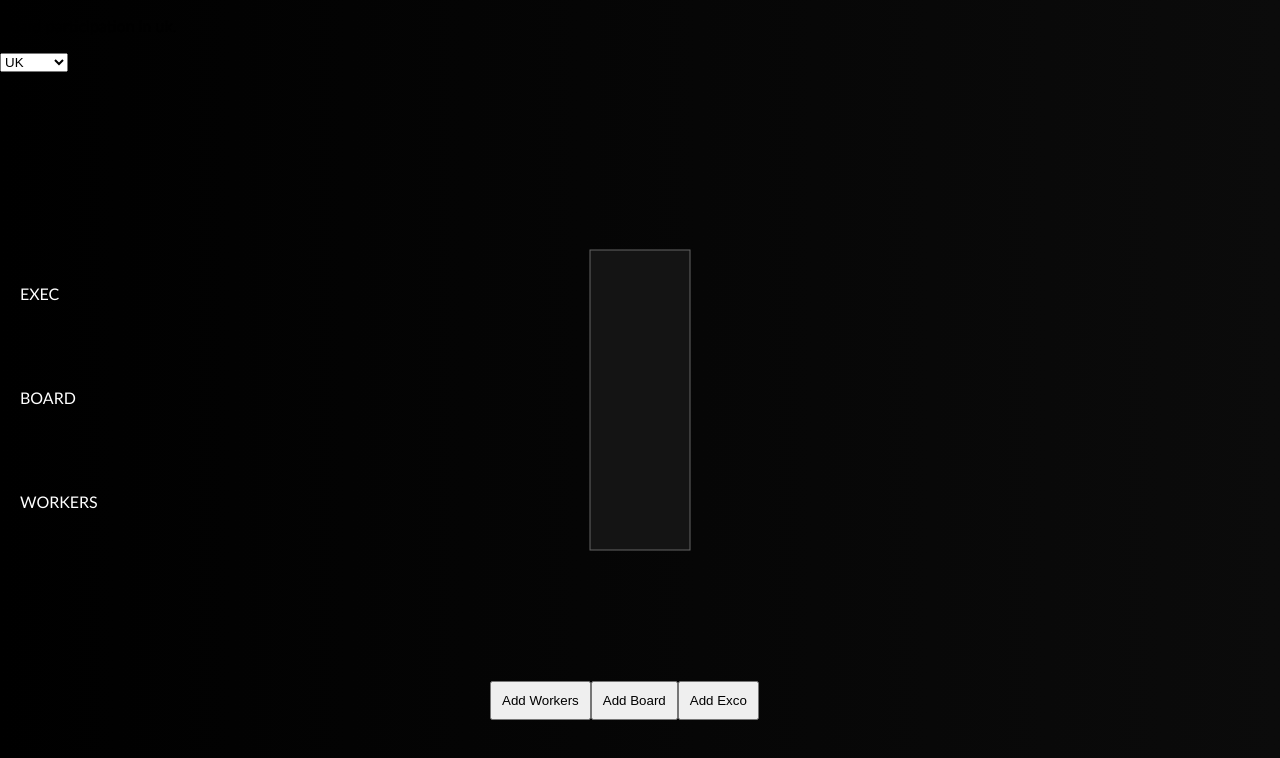
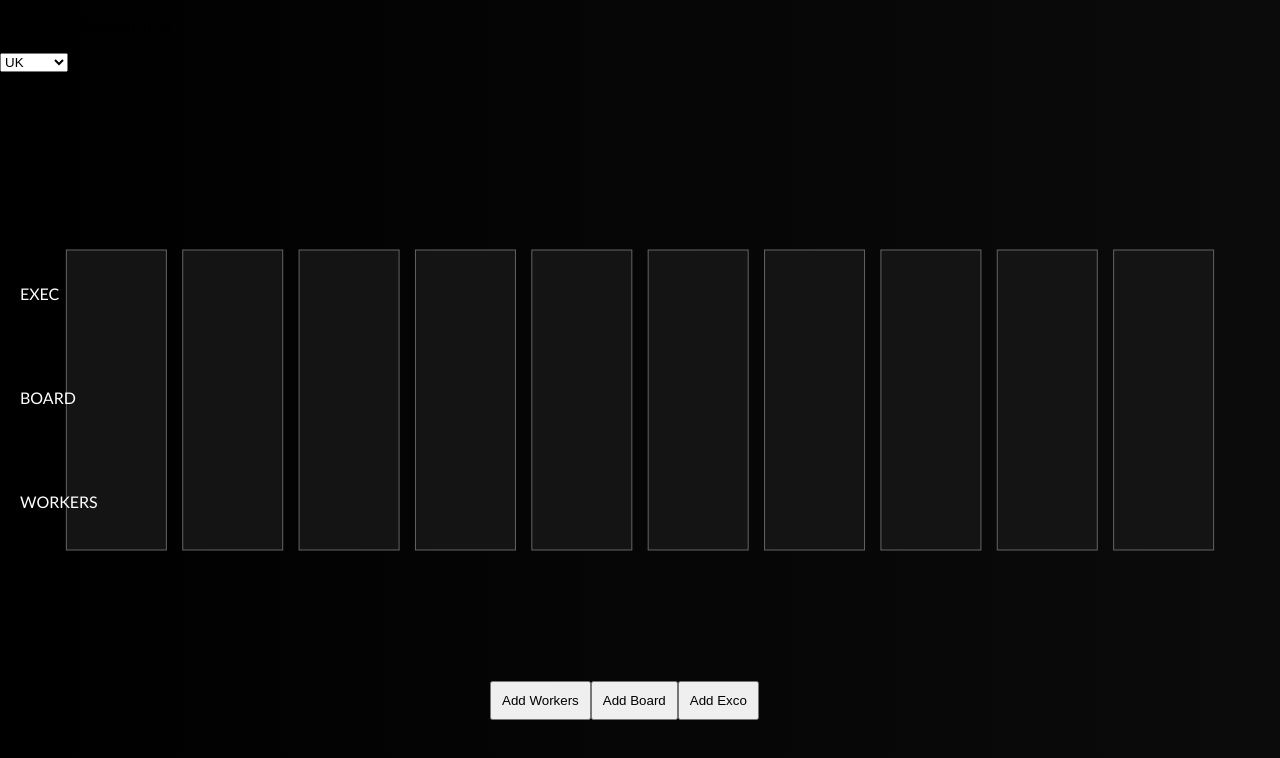
Before and after one commit to andyshora/natural-systems-dataviz, a React app: page / in a window 1280 px wide. Shown: the top 758 px of the page. Built offline with nearby package versions, Linux system fonts and the light colour scheme; what chance would draw is missing.

Commit message:
Variable number of offices

```diff
--- a/src/components/canvas.jsx
+++ b/src/components/canvas.jsx
@@ -16,7 +16,7 @@ class Canvas extends React.Component {
   constructor(props) {
     super(props);
 
-    const { width, height, stats, offices } = props;
+    const { width, height, stats, offices, resolution } = props;
     this._handleCountryChange = this._handleCountryChange.bind(this);
     this._addThings = this._addThings.bind(this);
     this._targets = [];
@@ -62,7 +62,7 @@ class Canvas extends React.Component {
       const gender = male ? 'male': 'female';
       const person = new Person({
         gender,
-        company: _.random({ min: 0, max: offices.length - 1 }),
+        company: _.random(0, offices.length - 1),
         type,
         country
       });
@@ -87,7 +87,7 @@ class Canvas extends React.Component {
     }
 
     const { activeCountryKey } = this.state;
-    const { stats } = this.props;
+    const { stats, width, height } = this.props;
 
     // generate some random people
     const people = this._createPeople(num, typeKey, activeCountryKey);
@@ -113,7 +113,7 @@ class Canvas extends React.Component {
       BitShadowMachine.System.add('Agent', {
         seekTarget: this._targets[p.company][targetLevel],
         motorSpeed: 0.2 + _.random(0, 0.2, true),
-        location: new BitShadowMachine.Vector(0, 0),
+        location: new BitShadowMachine.Vector(-50, height * 0.8),
         color: p.color,
         width: radius,
         height: radius,
@@ -142,7 +142,7 @@ class Canvas extends React.Component {
   }
   _initWorld() {
     const { activeCountryKey } = this.state;
-    const { stats, width, height, offices } = this.props;
+    const { stats, width, height, offices, resolution } = this.props;
 
     let _container = this._container;
     this._targets = [];
@@ -164,7 +164,7 @@ class Canvas extends React.Component {
         color: [255, 255, 255],
         width: width,
         height: height,
-        resolution: 1
+        resolution
       });
 
       const w = world.width;
@@ -189,7 +189,7 @@ class Canvas extends React.Component {
           const target = this.add('Walker', {
             maxSpeed: 0,
             perlin: false,
-            location: new BitShadowMachine.Vector(walkerPosition[0], walkerPosition[1]),
+            location: new BitShadowMachine.Vector(walkerPosition[0] / resolution, walkerPosition[1] / resolution),
             color: [0, 255, 0],
             opacity: 0
           });
--- /dev/null
+++ b/src/components/office.jsx
@@ -0,0 +1,15 @@
+import React from 'react';
+
+const Office = ({ width, height, x, y }) => {
+
+  return (
+    <rect
+      className='office'
+      width={width}
+      height={height}
+      x={x}
+      y={y} />
+  );
+};
+
+export default Office;
--- a/src/index.jsx
+++ b/src/index.jsx
@@ -4,11 +4,13 @@ import fetchJsonp from 'fetch-jsonp';
 import _ from 'lodash';
 
 import Canvas from './components/canvas';
+import Office from './components/office';
 import stats from 'data/stats';
 
 import './styles/index.css';
 
-const NUM_OFFICES = 1;
+const NUM_OFFICES = 10;
+const RESOLUTION = 2;
 /**
  * Our main application
  */
@@ -40,6 +42,7 @@ class App extends React.Component {
     const { width, height } = this.state;
 
     const CHUNK_WIDTH = width / (NUM_OFFICES + 1);
+    const OFFICE_WIDTH = Math.min(width / NUM_OFFICES * 2, 100);
 
     // calculate office positions
     // todo - this should update on a debounced resize
@@ -47,7 +50,7 @@ class App extends React.Component {
       return {
         name: `Office ${i}`,
         position: [(CHUNK_WIDTH * (i + 1)) - 50, height * 0.5 - 150],
-        width: 100,
+        width: OFFICE_WIDTH,
         height: 300
       }
     });
@@ -68,17 +71,16 @@ class App extends React.Component {
             {offices.map((office, i) => {
               return (
                 <g key={i}>
-                  <rect
-                    className='office'
-                    width={100}
-                    height={300}
+                  <Office
+                    width={office.width}
+                    height={office.height}
                     x={office.position[0]}
                     y={office.position[1]} />
                 </g>
               );
             })}
           </svg>
-          <Canvas width={width} height={height} stats={stats} offices={offices} />
+          <Canvas width={width} height={height} stats={stats} offices={offices} resolution={RESOLUTION} />
           <p className='source'>Analysis based on 2015 annual reports of companies listed on each country’ main index: CAC40, FTSE100, FTSE MIB, AEX, BEL20, GDAX supervisory boards, OMX, OBX, McKinsey Women Matter report.</p>
         </div>)
       }
```
